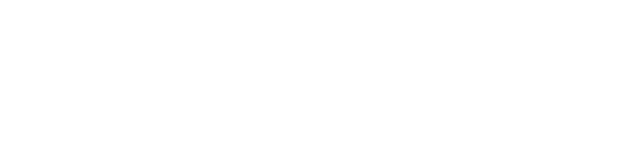
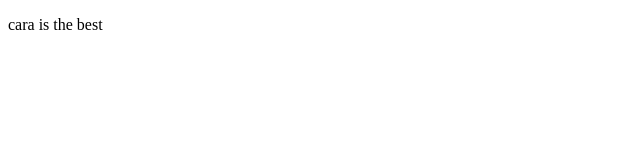
Before and after one commit to wcharaf/lab8-SeatApp, a plain HTML site: page index.html in a window 1280 px wide. Shown: the whole page, without its empty margins (0-640 px from the left). Drawn offline with Linux system fonts and the light colour scheme.

Commit message:
cara is the best

```diff
--- a/index.html
+++ b/index.html
@@ -5,6 +5,6 @@
   <title>Document</title>
 </head>
 <body>
-
+<p>cara is the best</p>
 </body>
 </html>
```
